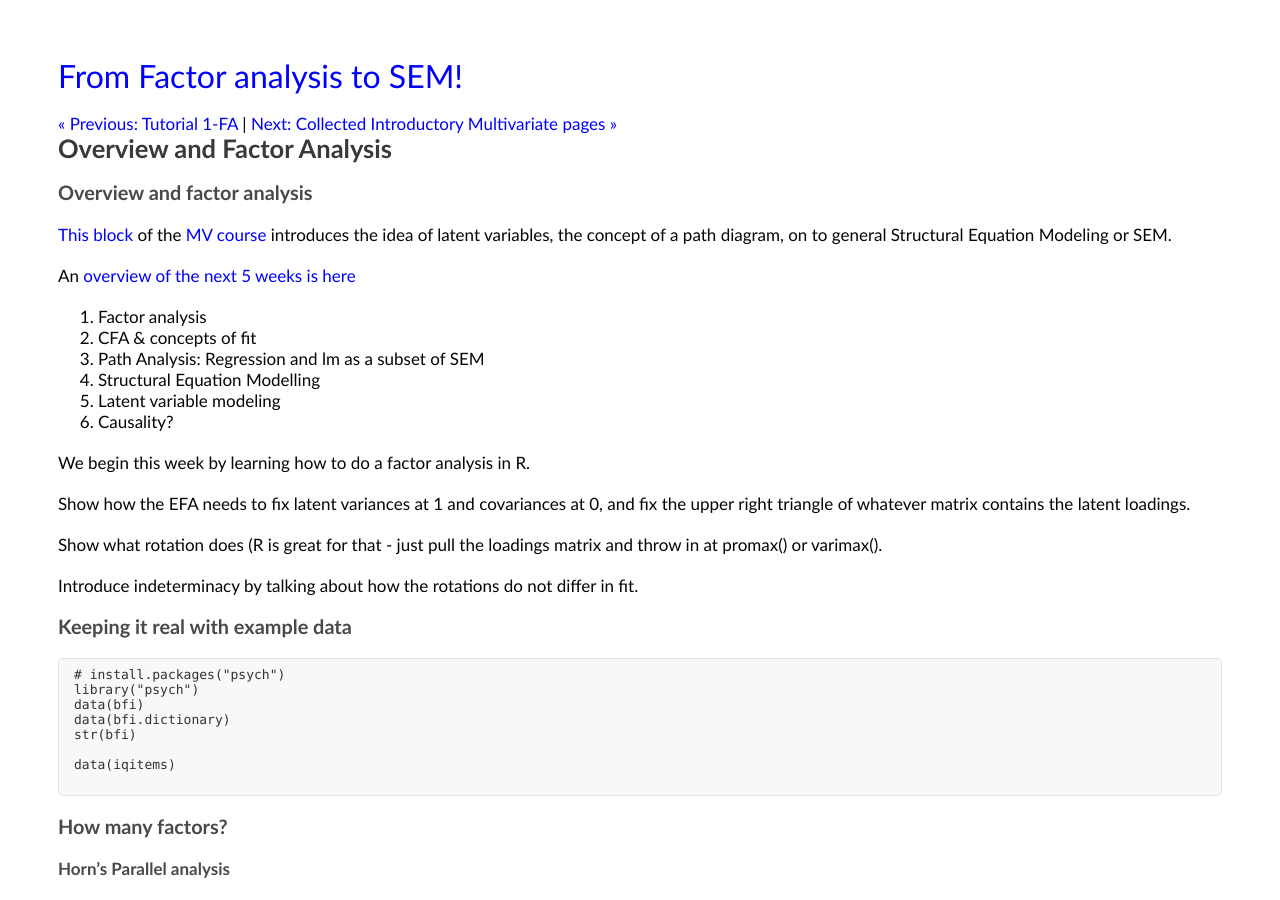
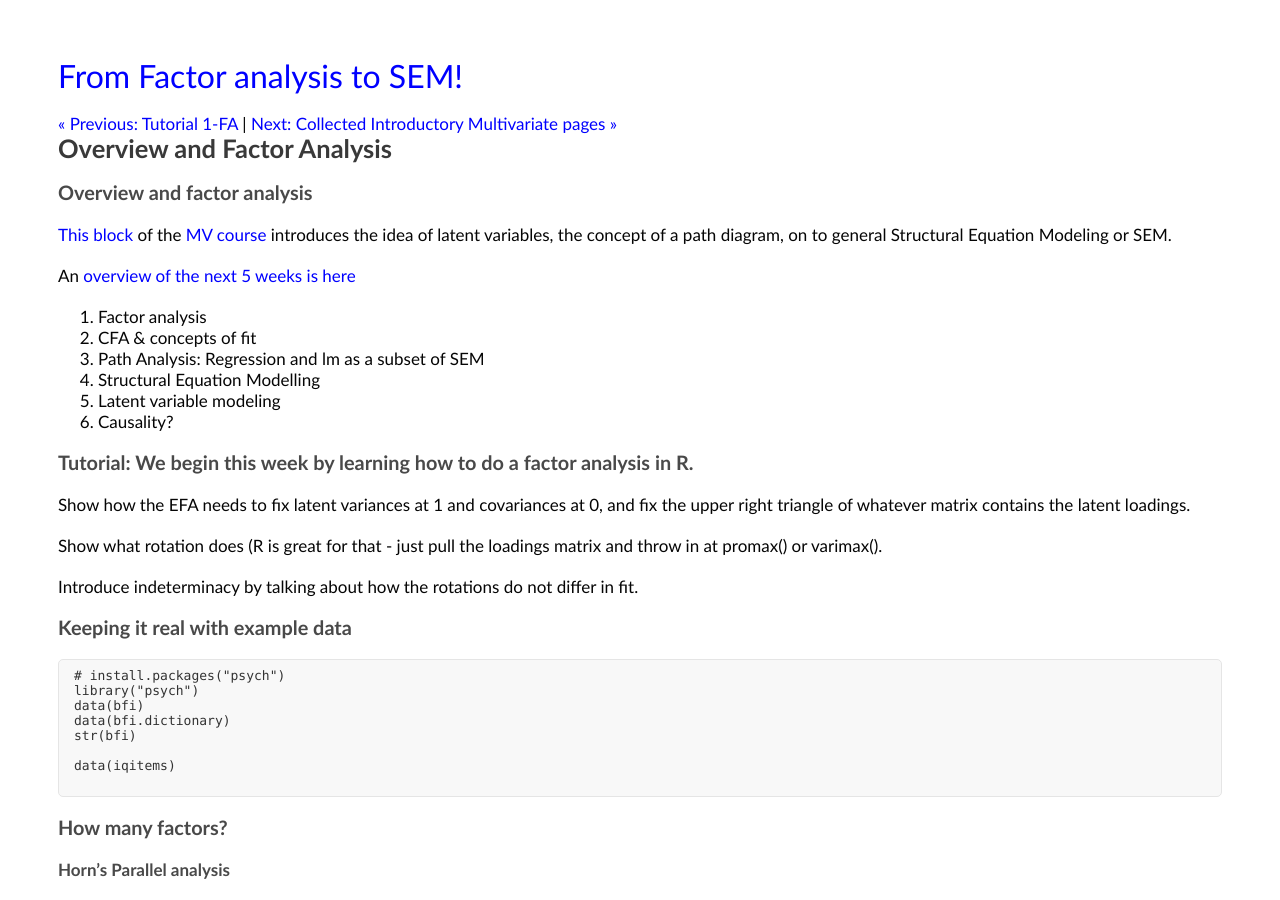
Before and after one commit to tbates/Multivariate-Stats-Course, a Jekyll site: the page built from _posts/2020-01-01-Factor_analysis.markdown, in a window 1280 px wide and 900 px high. Built offline with Jekyll 4.4.1, drawn with Linux system fonts in a browser that asks for light colours.

Commit message:
no message

```diff
--- a/_posts/2020-01-01-Factor_analysis.markdown
+++ b/_posts/2020-01-01-Factor_analysis.markdown
@@ -20,7 +20,7 @@ An [overview of the next 5 weeks is here](http://tbates.github.io/Multivariate-S
 6. Causality?
 
 
-We begin this week by learning how to do a factor analysis in R.
+### Tutorial: We begin this week by learning how to do a factor analysis in R.
 
 Show how the EFA needs to fix latent variances at 1 and covariances at 0, and fix the upper right triangle of whatever matrix contains the latent loadings.
 
```
